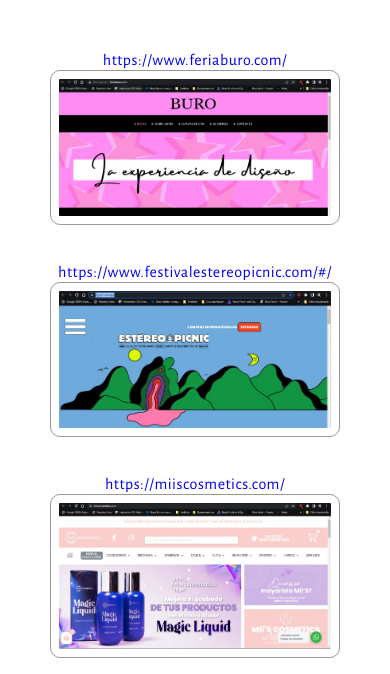
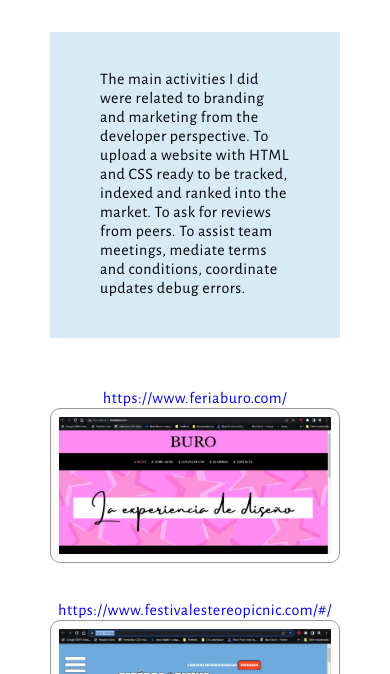
Before and after one commit to SaoriKiiki/rentalapp, a plain HTML site: page index.html in a window 390 px wide. Shown: the part 170-844 px from the top of the page. Drawn offline with nearby package versions, Linux system fonts and the light colour scheme.

Commit message:
continue

```diff
--- a/container.js
+++ b/container.js
@@ -24,6 +24,7 @@
 menuHamIcon.addEventListener("click", rowOfArguments);
 lastWriting.addEventListener("click", toggleBrief);
 aboutMe.addEventListener("click", togglePersonalCard);
+
 initTitle.addEventListener("click", toggleRoutine);
 
 const titleLists = [];
@@ -31,7 +32,7 @@
 
 //Mosaic of services explained
 titleLists.push({
-  basic: "The main activities I did were related to branding and marketing from the developer perspective. To upload a website with HTML and CSS ready to be tracked, indexed and ranked into the market. To ask for reviews from peers. To assist team meetings, mediate terms and conditions, coordinate updates and to debug errors.",
+  basic: "The main activities I did were related to branding and marketing from the developer perspective. To upload a website with HTML and CSS ready to be tracked, indexed and ranked into the market. To ask for reviews from peers. To assist team meetings, mediate terms and conditions, coordinate updates debug errors.",
 
 })
 /*
--- a/index.html
+++ b/index.html
@@ -65,7 +65,7 @@
     </div>
     <main>
     <section >
-        <ul class="experience-container inactive" >
+        <ul class="experience-container " >
           <!--JS function startTitles()-->
 
         </ul>
--- a/styles/media-sizes.css
+++ b/styles/media-sizes.css
@@ -1,10 +1,18 @@
 @media (max-width: 780px) {
+  .experience-container {
+    display: grid;
+    grid-template-columns: repeat(1, 290px);
+    place-content: center;
+    background-color: #D6EAF8;
+    padding: 240px 40px 0px 40px;
+    margin-left: 150px;
+    margin-right: 150px;
+  }
+
   .screen-container {
-    margin-top: 250px;
+    margin-top: 50px;
   }
-  .experience-container {
-    display: none;
-  }
+
   nav.encircled-part {
     display: flex;
     justify-content: space-around;
@@ -45,12 +53,17 @@
 }
 
 @media (max-width: 640px) {
-  .screen-container {
-    margin-top: 250px;
+  .experience-container {
+    display: grid;
+    grid-template-columns: repeat(1, 190px);
+    place-content: center;
+    background-color: #D6EAF8;
+    padding: 240px 40px 0px 40px;
+    margin-left: 50px;
+    margin-right: 50px;
   }
-  .experience-container {
-    display: none;
-  }
+
+
   nav.encircled-part {
     display: flex;
     justify-content: space-around;
@@ -99,7 +112,7 @@
     gap: 33px;
     place-content: center;
     text-align: center;
-    margin-top: 221px;
+    margin-top: 51px;
   }
   .screen-card img {
     width: 290px;
--- a/styles/second-page.css
+++ b/styles/second-page.css
@@ -4,7 +4,6 @@
   place-content: center;
   background-color: #D6EAF8;
   padding: 240px 40px 0px 40px;
-  z-index: 1;
   margin-left: 250px;
   margin-right: 250px;
 }
@@ -21,7 +20,7 @@
   gap: 91px;
   text-align: center;
   place-content: center;
-  margin-top: 100px;
+  margin-top: 200px;
 }
 
 .screen-card:hover {
```
